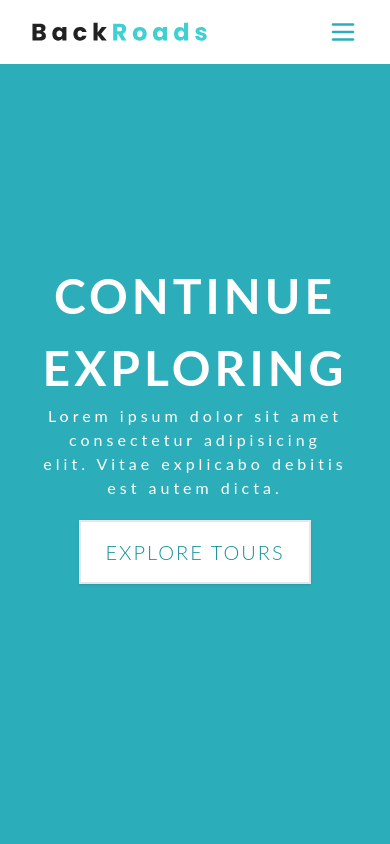
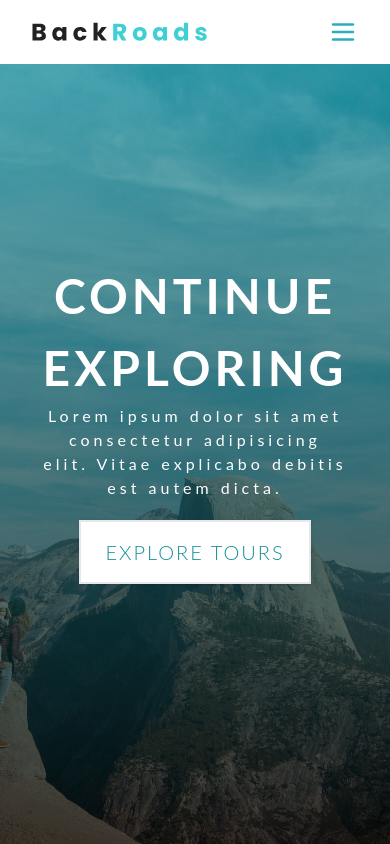
Before and after one commit to pateldeep1217/Backroad, a React (Vite) app: page / in a window 390 px wide. Built offline with nearby package versions, Linux system fonts and the light colour scheme.

Commit message:
Update hero sectino background to use an image for mobile view

```diff
--- a/src/components/Hero.tsx
+++ b/src/components/Hero.tsx
@@ -1,6 +1,6 @@
 function Hero() {
   return (
-    <section className=" md:bg-main  flex min-h-screen items-center justify-center bg-primary-5 bg-cover bg-center text-white ">
+    <section className=" flex  min-h-screen items-center justify-center bg-primary-5 bg-main bg-cover bg-center text-white ">
       <div className=" px-12 text-center md:max-w-5xl">
         <h1 className="text-[3rem] font-bold uppercase lg:text-[4rem]">
           continue exploring
@@ -10,7 +10,7 @@ function Hero() {
           explicabo debitis est autem dicta.
         </p>
 
-        <button className="border-2 bg-white px-6 py-4 text-xl font-light uppercase tracking-widest text-primary-4 shadow transition-colors duration-300 ease-in-out hover:bg-primary-5 hover:text-white">
+        <button className="border-2 bg-white px-6 py-4 text-xl font-light uppercase tracking-widest text-primary-4 shadow transition-colors duration-300 ease-in-out hover:bg-transparent hover:text-white">
           Explore Tours
         </button>
       </div>
```
